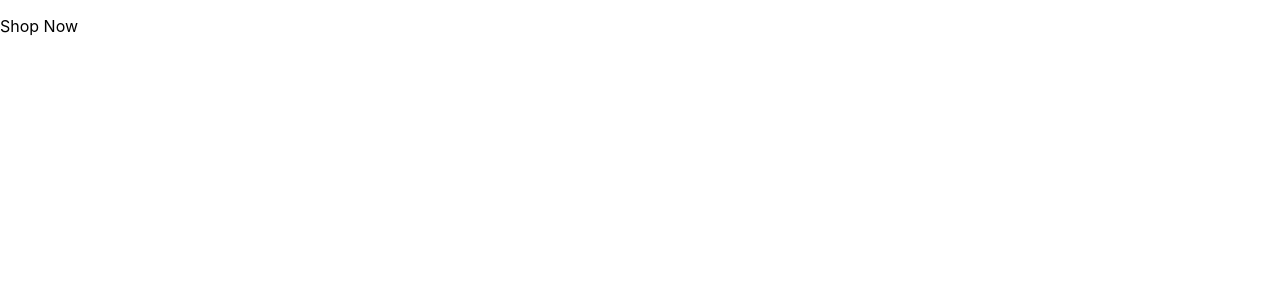
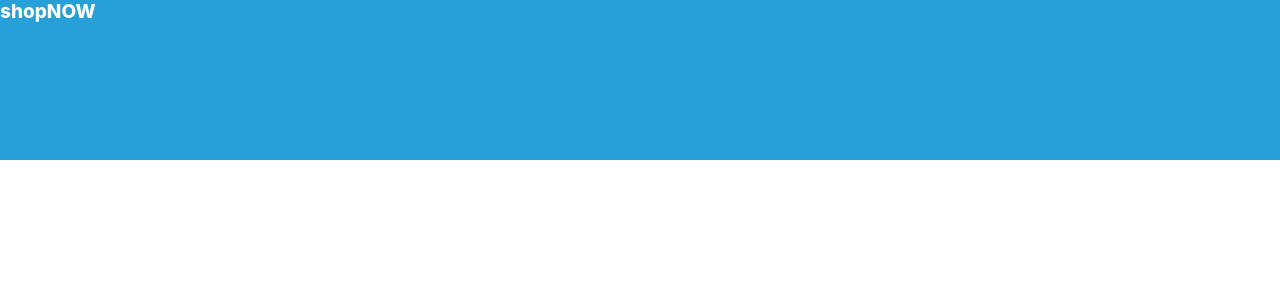
Before and after one commit to titi20117/MyFirstReactApp, a React (Create React App) app in the folder memory/: page / in a window 1280 px wide. Shown: the top 300 px of the page. Built offline with nearby package versions, Linux system fonts and the light colour scheme.

Commit message:
utilisation des pre-processeurs sass

```diff
--- a/memory/package.json
+++ b/memory/package.json
@@ -3,6 +3,7 @@
   "version": "0.1.0",
   "private": true,
   "dependencies": {
+    "node-sass": "^4.11.0",
     "react": "^16.8.4",
     "react-dom": "^16.8.4",
     "react-scripts": "2.1.8"
--- a/memory/src/App.css
+++ b/memory/src/App.css
@@ -2,13 +2,13 @@
   /* text-align: center; */
 }
 
-.App-logo {
+/* .App-logo {
   animation: App-logo-spin infinite 20s linear;
   height: 40vmin;
   pointer-events: none;
-}
+} */
 
-.App-header {
+/* .App-header {
   background-color: #282c34;
   min-height: 100vh;
   display: flex;
@@ -25,13 +25,13 @@
 
 .App-link {
   color: #61dafb;
-}
+} */
 
-@keyframes App-logo-spin {
+/* @keyframes App-logo-spin {
   from {
     transform: rotate(0deg);
   }
   to {
     transform: rotate(360deg);
   }
-}
+} */
--- a/memory/src/App.js
+++ b/memory/src/App.js
@@ -1,5 +1,6 @@
 import React, { Component } from 'react';
 import './App.css';
+import Banner from './Components/PromoBanner';
 import Header from './Components/Header';
 import Section from './Components/Section';
 import Footer from './Components/Footer';
@@ -8,6 +9,7 @@ class App extends Component {
   render() {
     return (
       <div className="App">
+        <Banner />
         <Header />
         {/* <Section />
         <Footer /> */}
--- /dev/null
+++ b/memory/src/Components/PromoBanner.js
@@ -0,0 +1,13 @@
+import React from 'react';
+import Info from './banner/infoBanner';
+import Data from './datas/bannerData';
+import '../Styles_Components/PromoBanner.scss';
+
+const Banner = ()=> {
+    const ShopTitle = <Info shopTitle={Data[0].title.shopTitle}/>;
+    return(<div className="banner-container">
+        {ShopTitle}
+    </div>);
+}
+
+export default Banner
--- /dev/null
+++ b/memory/src/Components/banner/infoBanner.js
@@ -0,0 +1,10 @@
+import React from 'react';
+import '../../Styles_Components/PromoBanner.scss';
+
+const Info = (props) => {
+    return (<div className="banner-container__title">
+        <span>{props.shopTitle}</span>
+    </div>);
+}
+
+export default Info
--- /dev/null
+++ b/memory/src/Components/datas/bannerData.js
@@ -0,0 +1,9 @@
+const Data = [
+    {
+        title : {
+            shopTitle: "shopNOW"
+        },
+    }
+]
+
+export default Data
--- a/memory/src/Components/headers/description.js
+++ b/memory/src/Components/headers/description.js
@@ -1,7 +1,7 @@
 import React from 'react';
 
 const Description = (props) => {
-    return (<div><p>{props.shopTitle}</p></div>);
+    return (<div><span>{props.shopDescriptionTitle}</span></div>);
 }
 
 export default Description
--- /dev/null
+++ b/memory/src/Styles_Components/PromoBanner.scss
@@ -0,0 +1,9 @@
+.banner-container {
+    height: 160px;
+    background-color: #26a0d7;
+    &__title {
+        font-size: 19px;
+        color: white;
+        font-weight: 800;
+    }
+}
```
Also changed, not shown: 1 other file (tests, documents, lock files or other folders).
